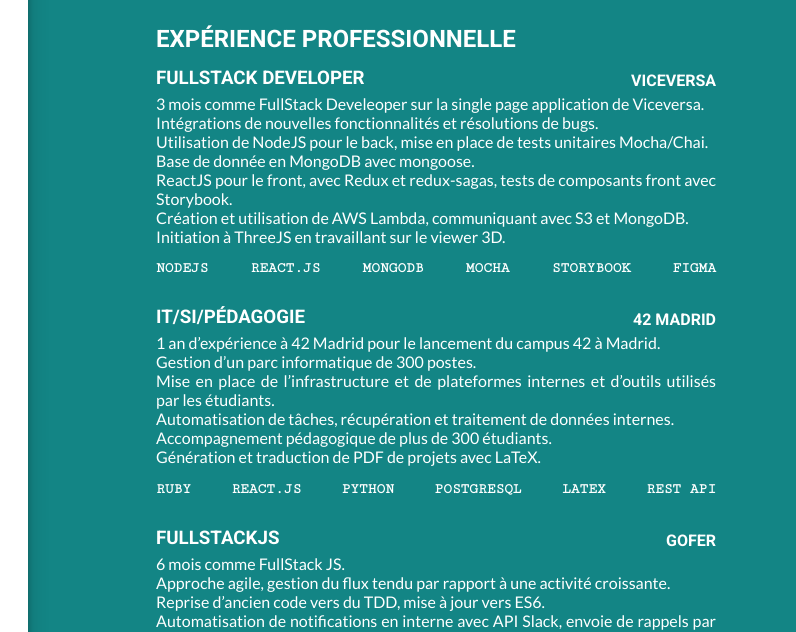
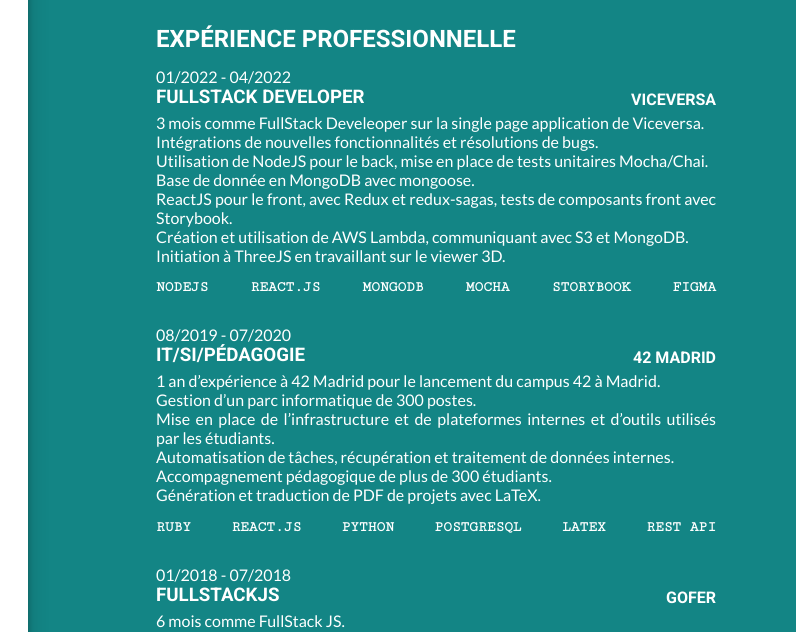
Before and after one commit to Vesta-nna/CV, a website: page index.html in a window 1280 px wide. Shown: the part 224-856 px from the top of the page, 484-1280 px from the left. Drawn offline with Linux system fonts and the light colour scheme.

Commit message:
add date

```diff
--- a/index.html
+++ b/index.html
@@ -46,6 +46,7 @@
     <section class="two">
       <h2>Expérience professionnelle</h2>
       <article>
+        <div class="stack">01/2022 - 04/2022</div>
         <a class="title" href="https://viceversa.xyz/" target="_blank" rel="noopener noreferrer">
           <h3>FullStack Developer</h3>
           <h4>Viceversa</h4>
@@ -67,6 +68,7 @@
         </div>
       </article>
       <article>
+        <div class="stack">08/2019 - 07/2020</div>
         <a class="title" href="https://www.42madrid.com/" target="_blank" rel="noopener noreferrer">
           <h3>IT/SI/Pédagogie</h3>
           <h4>42 Madrid</h4>
@@ -87,6 +89,7 @@
         </div>
       </article>
       <article>
+        <div class="stack">01/2018 - 07/2018</div>
         <a class="title" href="https://www.gofer.fr/" target="_blank" rel="noopener noreferrer">
           <h3>FullStackJS</h3>
           <h4>Gofer</h4>
```
